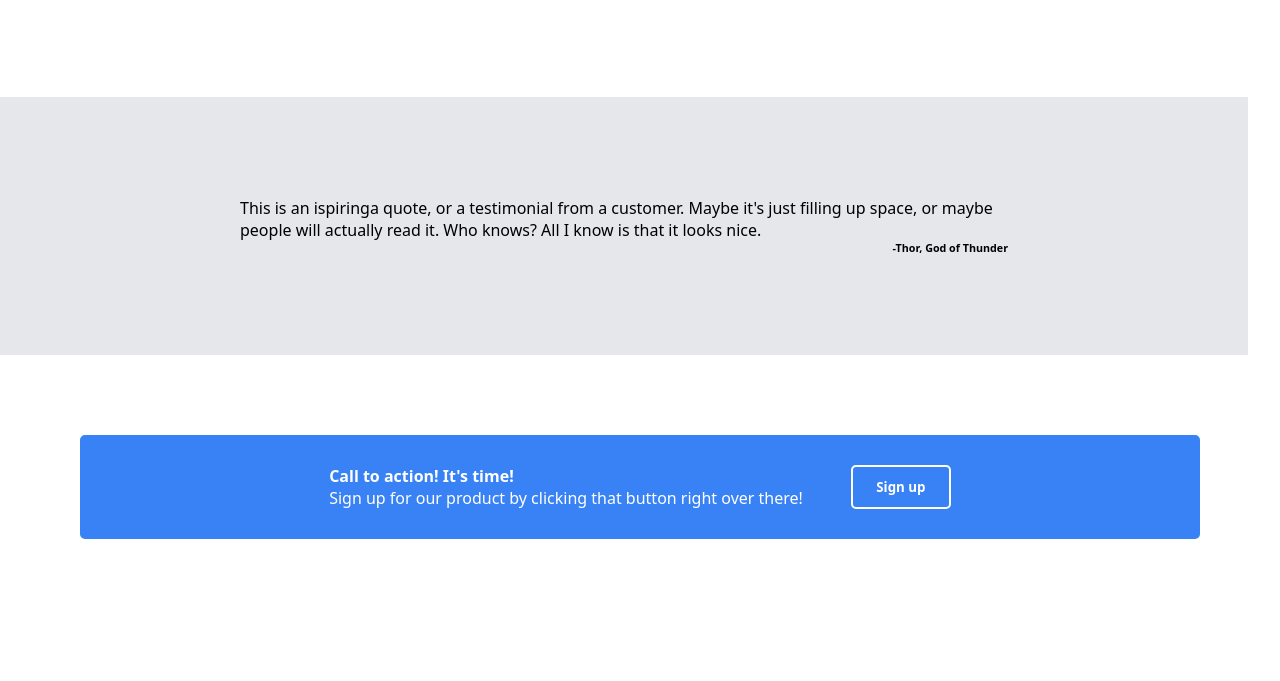
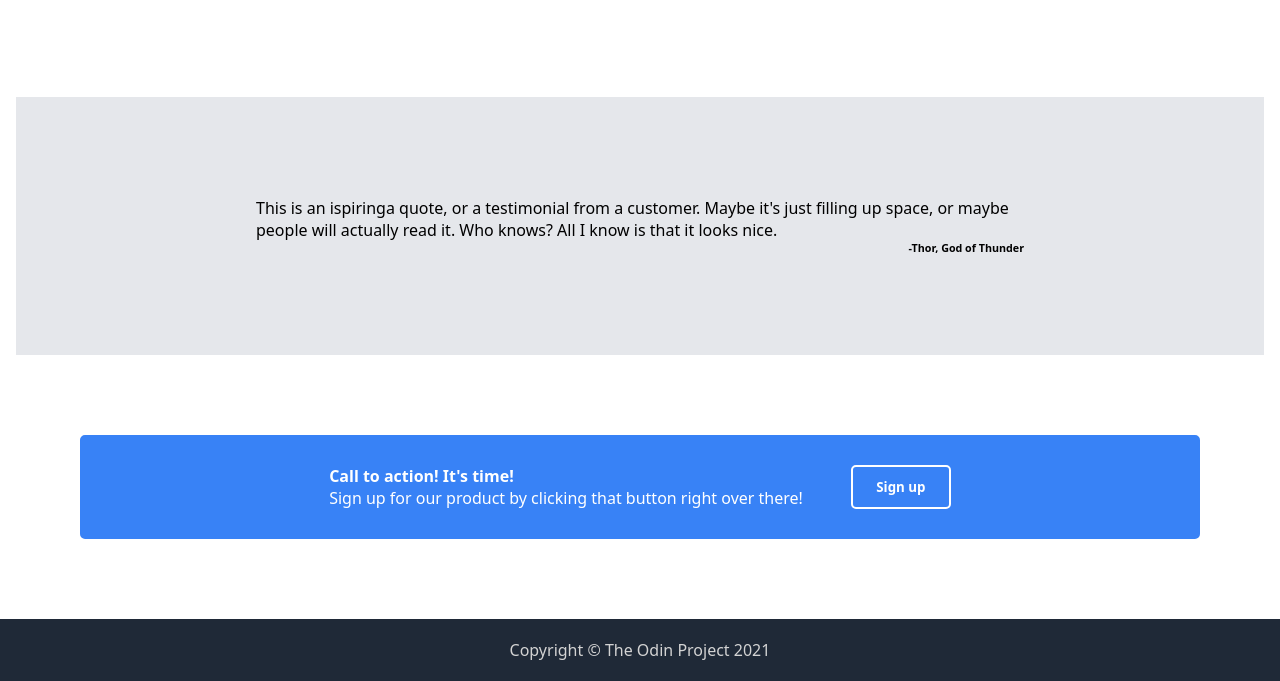
Before and after one commit to darkstardust98/landing-page, a plain HTML site: page index.html in a window 1280 px wide. Shown: the part 732-1413 px from the top of the page. Before the commit the page ends 1351 px from the top, so only its background shows below. Drawn offline with Linux system fonts and the light colour scheme.

Commit message:
ADDED copyright section to indexs.html and style.css

```diff
--- a/index.html
+++ b/index.html
@@ -50,5 +50,8 @@
         <span class="call"><strong class="strong_call">Call to action! It's time!</strong><br>Sign up for our product by clicking that button right over there!</span>
         <button class="second_button">Sign up</button>
     </div>
+    <div class="copyright">
+        <span>Copyright © The Odin Project 2021</span>
+    </div>
 </body>
 </html>
--- a/style.css
+++ b/style.css
@@ -145,7 +145,7 @@ div.quote {
     justify-content: right;
     background-color: #E5E7EB;
     width: 60%;
-    margin: 0;
+    margin: auto;
     border: 100px solid #E5E7EB;
     border-left: 240px solid #E5E7EB;
     border-right: 240px solid #E5E7EB;
@@ -155,7 +155,6 @@ div.quote {
     background-color: #E5E7EB;
     text-align: left;
     color: black;
-
 }
 
 .quote_author {
@@ -188,3 +187,14 @@ div.quote {
     background-color: #3882F6;
     border: 2px solid white;
 }
+
+.copyright {
+    color: white;
+    background-color: #1F2937;
+    border-left: 200px solid #1F2937;
+    border-right: 200px solid #1F2937;
+    border-top: 20px solid #1F2937;
+    border-bottom: 20px solid #1F2937;
+    text-align: center;
+    margin: auto;
+}
```
